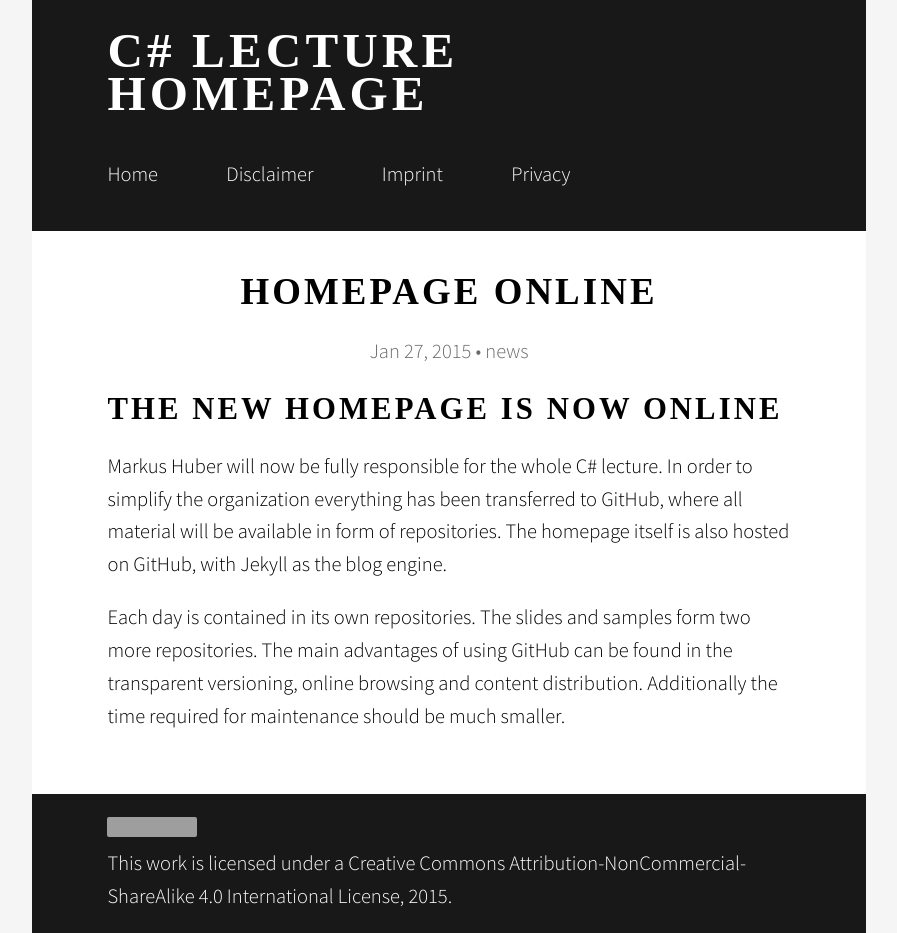
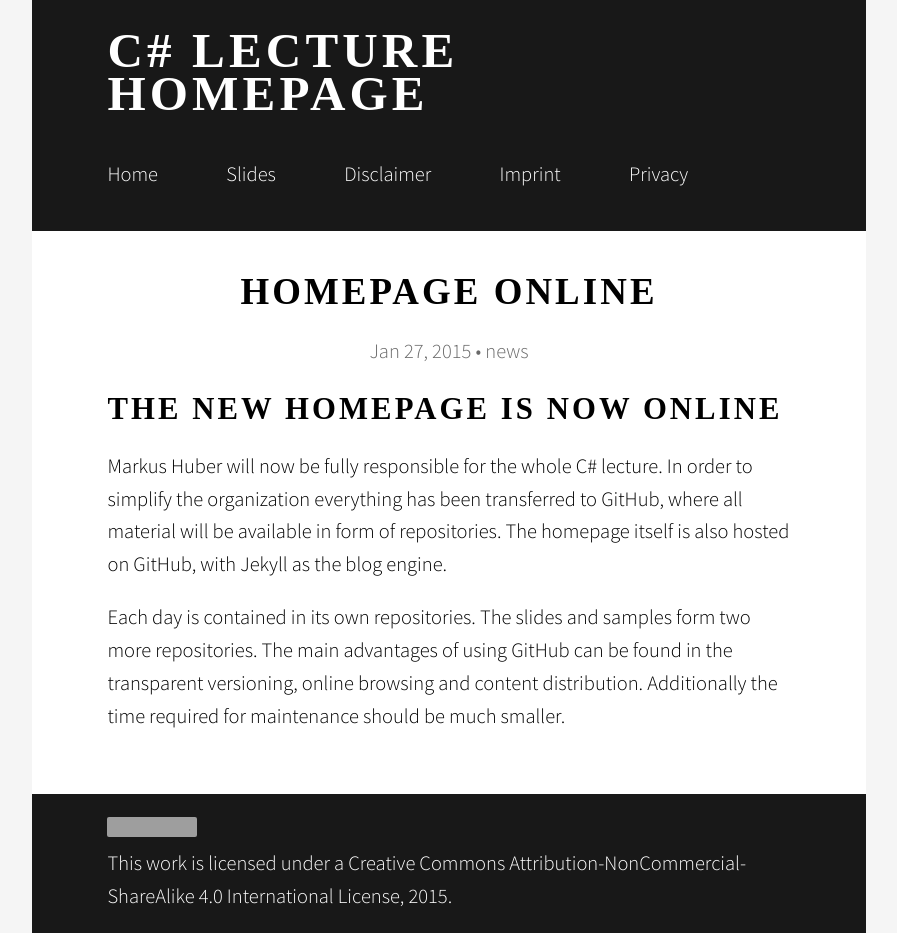
Before and after one commit to CSharpLecture/csharplecture.github.io, a Jekyll site: the page built from index.html, in a window 1280 px wide. Shown: the whole page, without its empty margins (191-1088 px from the left). Built offline with Jekyll 4.4.1, drawn with Linux system fonts in a browser that asks for light colours; nearby versions of some CDN libraries; some web fonts are replaced; the list of posts is cut into pages by our own code; grey boxes are pictures that could not be loaded.

Commit message:
Added slides manually

```diff
--- a/_layouts/blank.html
+++ b/_layouts/blank.html
@@ -18,7 +18,7 @@
       <h1><a href="{{ site.baseurl }}/">{{ site.title }}</a></h1>
       <nav>
         <ul>
-          <li><a href="{{ site.baseurl }}/">Home</a></li>{% for node in site.pages %}{% if node.title %}<li><a href="{{ node.url | prepend: site.baseurl }}"{% if page.url == node.url %} id="selected"{% endif %}>{{ node.title }}</a></li>{% endif %}{% endfor %}
+          <li><a href="{{ site.baseurl }}/">Home</a></li><li><a href="{{ site.baseurl }}/Slides">Slides</a></li>{% for node in site.pages %}{% if node.title %}<li><a href="{{ node.url | prepend: site.baseurl }}"{% if page.url == node.url %} id="selected"{% endif %}>{{ node.title }}</a></li>{% endif %}{% endfor %}
         </ul>
       </nav>
     </header>
```
